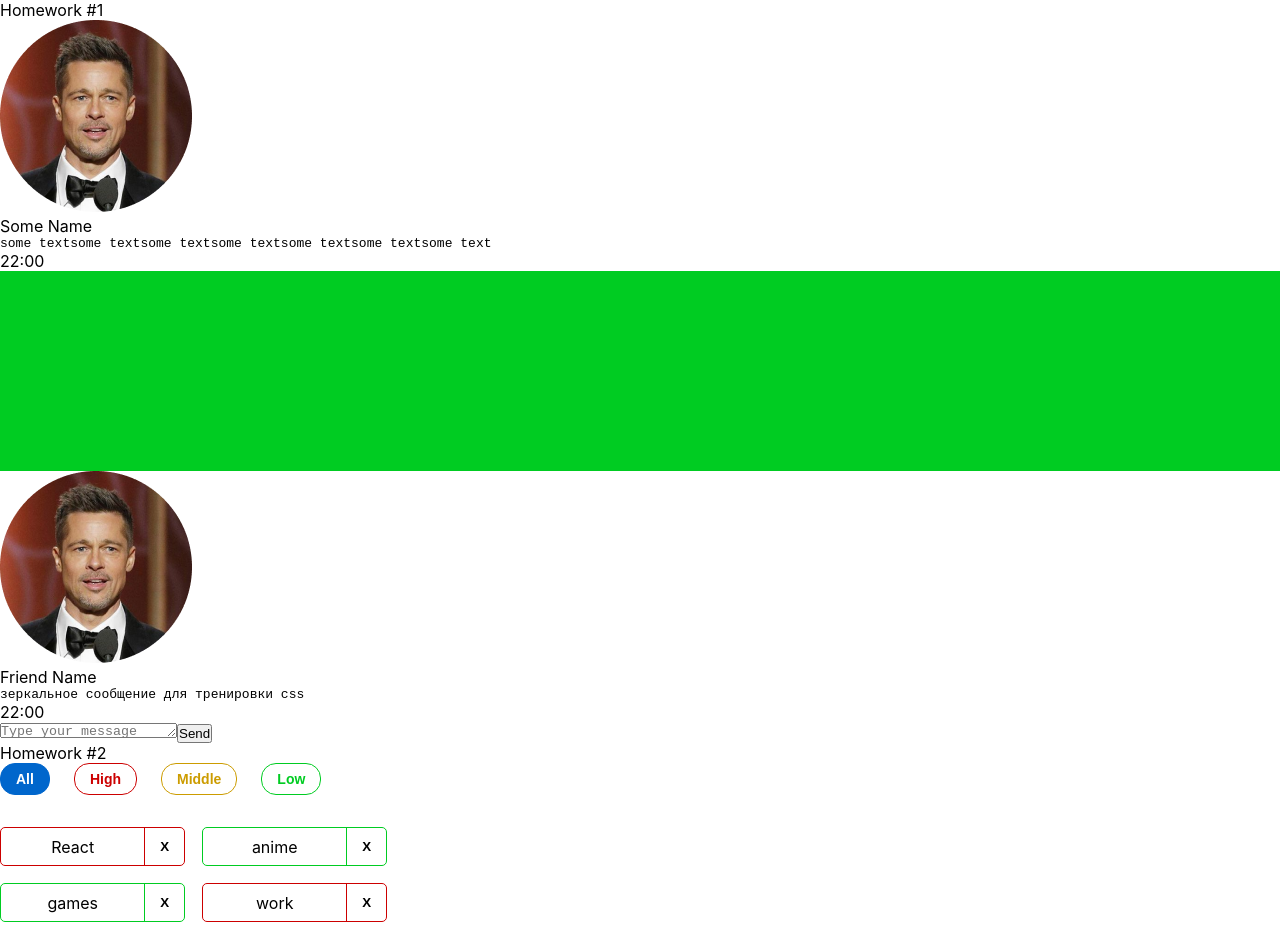
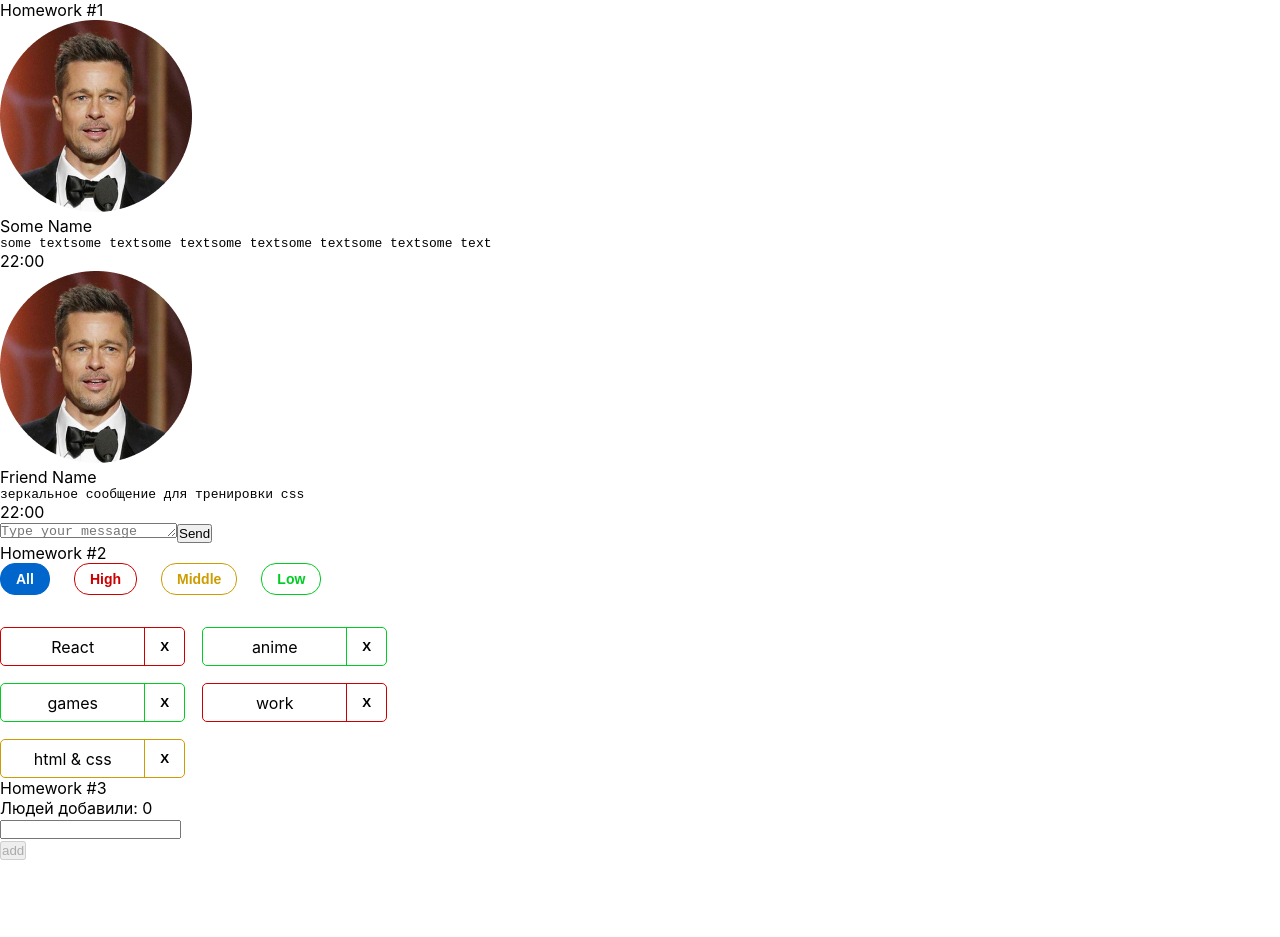
Before and after one commit to naumyshev/hws2, a React (Create React App) app: page / in a window 1280 px wide. Shown: the top 937 px of the page. After the commit the page ends 860 px from the top, so only its background shows below. Built offline with nearby package versions, Linux system fonts and the light colour scheme.

Commit message:
hw3 completed

```diff
--- a/src/s1-main/App.tsx
+++ b/src/s1-main/App.tsx
@@ -2,6 +2,7 @@ import React from 'react'
 import s from './App.module.css'
 import HW1 from '../s2-homeworks/hw01/HW1'
 import HW2 from "../s2-homeworks/hw02/HW2";
+import HW3 from "../s2-homeworks/hw03/HW3";
 
 function App() {
     return (
@@ -11,7 +12,7 @@ function App() {
             {/* eslint-disable-next-line react/jsx-no-undef */}
 
             <HW2/>
-            {/*<HW3/>*/}
+            <HW3/>
             {/*<HW4/>*/}
 
             {/*при выполнении дз 5 и более - закомментировать здесь дз 1-4, так как они есть внутри дз 5*/}
--- a/src/s2-homeworks/hw01/message/Message.module.css
+++ b/src/s2-homeworks/hw01/message/Message.module.css
@@ -29,8 +29,3 @@
 .time {
 
 }
-
-.test {
-    height: 200px;
-    background: #00cc22;
-}
--- a/src/s2-homeworks/hw01/message/Message.tsx
+++ b/src/s2-homeworks/hw01/message/Message.tsx
@@ -37,9 +37,6 @@ const Message = (props: MessagePropsType) => {
                 {props.message.message.time}
                 {/**/}
             </div>
-            <div className={s.test}>
-
-            </div>
         </div>
     )
 }
--- a/src/s2-homeworks/hw03/Greeting.module.css
+++ b/src/s2-homeworks/hw03/Greeting.module.css
@@ -5,6 +5,8 @@
 }
 
 .error {
+    border-color: red;
+    color: red;
 }
 
 .input {
--- a/src/s2-homeworks/hw03/Greeting.tsx
+++ b/src/s2-homeworks/hw03/Greeting.tsx
@@ -2,14 +2,14 @@ import React, {ChangeEvent, KeyboardEvent} from 'react'
 import s from './Greeting.module.css'
 
 type GreetingPropsType = {
-    name: any // need to fix any
-    setNameCallback: any // need to fix any
-    addUser: any // need to fix any
-    onBlur: any // need to fix any
-    onEnter: any // need to fix any
-    error: any // need to fix any
-    totalUsers: any // need to fix any
-    lastUserName?: any // need to fix any
+    name: string // need to fix any
+    setNameCallback: (e: ChangeEvent<HTMLInputElement> )=>void // need to fix any
+    addUser: ()=>void // need to fix any
+    onBlur: ()=>void // need to fix any
+    onEnter: (e:KeyboardEvent<HTMLInputElement>)=> void // need to fix any
+    error: string // need to fix any
+    totalUsers: number // need to fix any
+    lastUserName?: string // need to fix any
 }
 
 // презентационная компонента (для верстальщика)
@@ -25,7 +25,7 @@ const Greeting: React.FC<GreetingPropsType> = (
         lastUserName,
     } // деструктуризация пропсов
 ) => {
-    const inputClass = s.errorInput // need to fix with (?:)
+    const inputClass = error ? `${s.errorInput} ${s.input}` : s.input// need to fix with (?:)
 
     return (
         <div id={'hw3-form'} className={s.greetingForm}>
--- a/src/s2-homeworks/hw03/GreetingContainer.tsx
+++ b/src/s2-homeworks/hw03/GreetingContainer.tsx
@@ -3,18 +3,32 @@ import Greeting from './Greeting'
 import { UserType } from './HW3'
 
 type GreetingContainerPropsType = {
-    users: any // need to fix any
-    addUserCallback: any // need to fix any
+    users: UserType[] // need to fix any
+    addUserCallback: (name: string) => void // need to fix any
 }
 
-export const pureAddUser = (name: any, setError: any, setName: any, addUserCallback: any) => {
+export const pureAddUser = (name: string, setError: (error:string)=>void, setName: (name:string)=>void, addUserCallback: (name: string) => void) => {
     // если имя пустое - показать ошибку, иначе - добавить юзера и очистить инпут
+    if (!name.trim()) {
+        setError("Ошибка! Введите имя!")
+    } else {
+        addUserCallback(name)
+        setName('')
+    }
 }
 
-export const pureOnBlur = (name: any, setError: any) => { // если имя пустое - показать ошибку
+export const pureOnBlur = (name: string, setError: (error: string)=>void) => {
+    // если имя пустое - показать ошибку
+    if (!name.trim()) {
+        setError("Ошибка! Введите имя!")
+    }
 }
 
-export const pureOnEnter = (e: any, addUser: any) => { // если нажата кнопка Enter - добавить
+export const pureOnEnter = (e: KeyboardEvent<HTMLInputElement>, addUser: ()=>void) => {
+    // если нажата кнопка Enter - добавить
+    if (e.key === 'Enter') {
+        addUser()
+    }
 }
 
 // более простой и понятный для новичков
@@ -26,11 +40,11 @@ const GreetingContainer: React.FC<GreetingContainerPropsType> = ({
     addUserCallback,
 }) => {
     // деструктуризация пропсов
-    const [name, setName] = useState<any>('') // need to fix any
-    const [error, setError] = useState<any>('') // need to fix any
+    const [name, setName] = useState<string>('') // need to fix any
+    const [error, setError] = useState<string>('') // need to fix any
 
-    const setNameCallback = (e: any) => { // need to fix any
-        setName('some name') // need to fix
+    const setNameCallback = (e: ChangeEvent<HTMLInputElement> ) => { // need to fix any
+        setName(e.currentTarget.value) // need to fix
 
         error && setError('')
     }
@@ -42,12 +56,12 @@ const GreetingContainer: React.FC<GreetingContainerPropsType> = ({
         pureOnBlur(name, setError)
     }
 
-    const onEnter = (e: any) => {
+    const onEnter = (e: KeyboardEvent<HTMLInputElement>) => {
         pureOnEnter(e, addUser)
     }
 
-    const totalUsers = 0 // need to fix
-    const lastUserName = 'some name' // need to fix
+    const totalUsers = users.length // need to fix
+    const lastUserName = users[users.length-1]?.name// need to fix
 
     return (
         <Greeting
--- a/src/s2-homeworks/hw03/HW3.tsx
+++ b/src/s2-homeworks/hw03/HW3.tsx
@@ -19,20 +19,22 @@ import GreetingContainer from './GreetingContainer'
 
 // types
 export type UserType = {
-    _id: any // need to fix any
-    name: any // need to fix any
+    _id: string// need to fix any
+    name: string // need to fix any
 }
 
-export const pureAddUserCallback = (name: any, setUsers: any, users: any) => { // need to fix any
+export const pureAddUserCallback = (name: string, setUsers: (user: UserType[])=>void, users: UserType[]) => { // !!!!need to fix any
     const user = { // need to fix
+        _id: v1(),
+        name
     }
     setUsers([...users, user])
 }
 
 const HW3 = () => {
-    const [users, setUsers] = useState<any>([]) // need to fix any
+    const [users, setUsers] = useState<UserType[]>([]) // need to fix any
 
-    const addUserCallback = (name: any) => { // need to fix any
+    const addUserCallback = (name: string) => { // need to fix any
         pureAddUserCallback(name, setUsers, users)
     }
 
```
